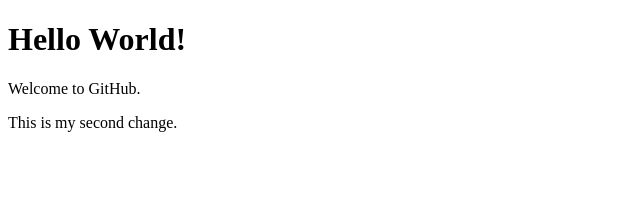
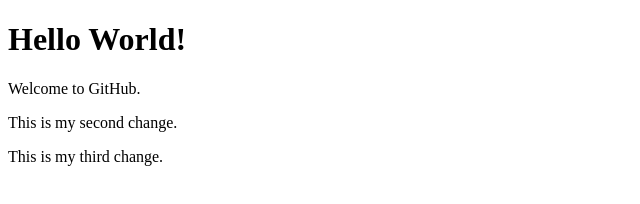
Before and after one commit to 252030230720-tech/program5, a plain HTML site: page index.html in a window 1280 px wide. Shown: the whole page, without its empty margins (0-640 px from the left). Drawn offline with Linux system fonts and the light colour scheme.

Commit message:
Updated index.html

```diff
--- a/index.html
+++ b/index.html
@@ -7,5 +7,6 @@
     <h1>Hello World!</h1>
     <p>Welcome to GitHub.</p>
     <p>This is my second change.</p>
+    <p>This is my third change.</p>
 </body>
 </html>
```
